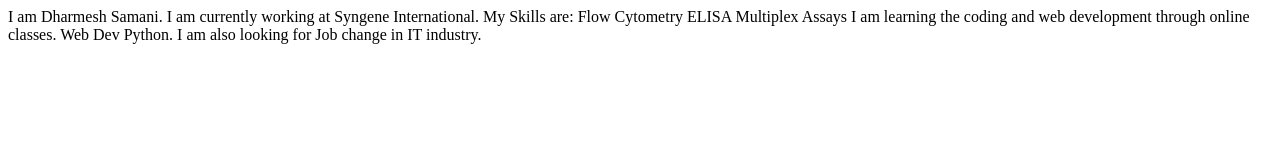
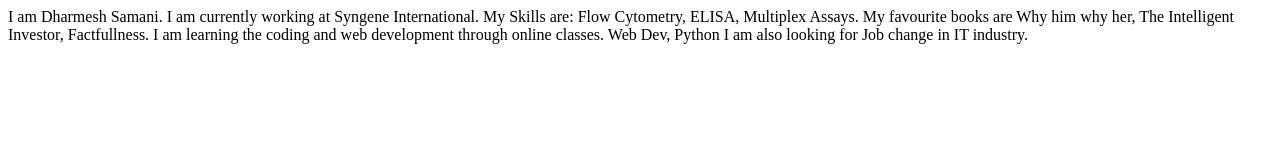
Before and after one commit to dhsamani/First-SIte-Trial, a plain HTML site: page index.html in a window 1280 px wide. Drawn offline with Linux system fonts and the light colour scheme.

Commit message:
docs: books details added

```diff
--- a/index.html
+++ b/index.html
@@ -11,14 +11,21 @@
 
     I am currently working at Syngene International.
     My Skills are:
-        Flow Cytometry
-        ELISA
-        Multiplex Assays
+        Flow Cytometry,
+        ELISA,
+        Multiplex Assays.
+
+    My favourite books are
+        Why him why her,
+        The Intelligent Investor,
+        Factfullness.
 
     I am learning the coding and web development through online classes.
-        Web Dev
-        Python.
+        Web Dev,
+        Python
 
     I am also looking for Job change in IT industry.
+
+
 </body>
 </html>
```
